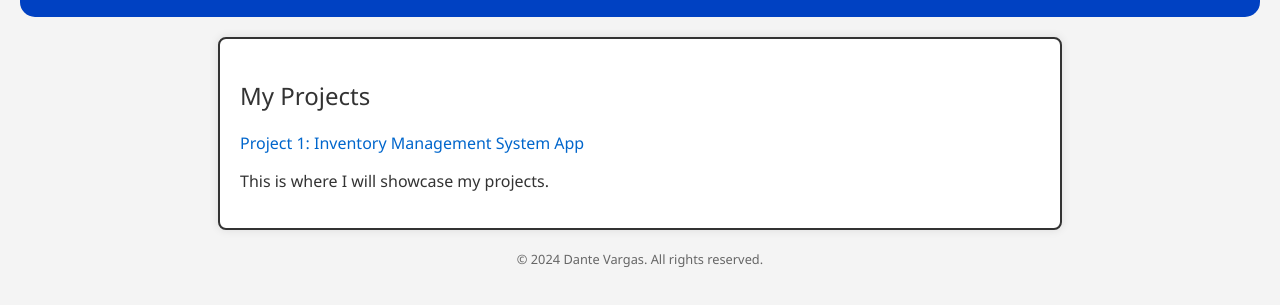
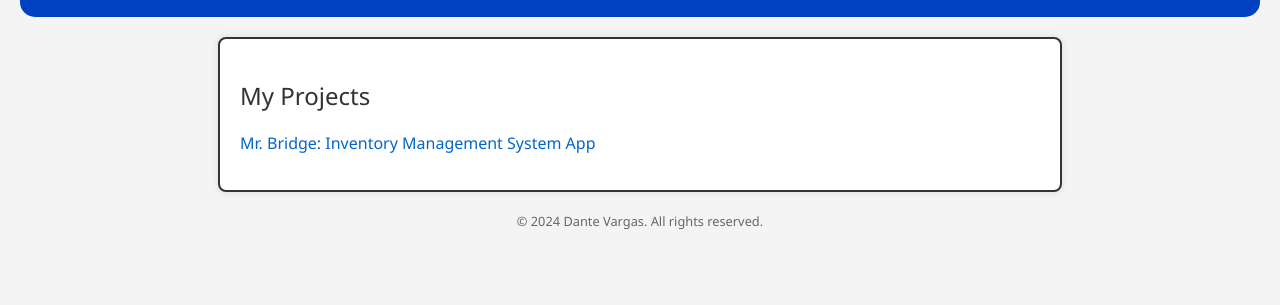
Before and after one commit to Dantee25/dantevargas.tech, a plain HTML site: page index.html in a window 1280 px wide. Shown: the part 121-426 px from the top of the page. Drawn offline with Linux system fonts and the light colour scheme.

Commit message:
Update index.html

```diff
--- a/index.html
+++ b/index.html
@@ -16,9 +16,9 @@
         <section id="projects">
             <h2>My Projects</h2>
             <ul>
-                <li><a href="mrbridge-project.html">Project 1: Inventory Management System App</a></li>
+                <li><a href="mrbridge-project.html">Mr. Bridge: Inventory Management System App</a></li>
             </ul>
-            <p>This is where I will showcase my projects.</p>
+
         </section>
     </main>
 
```
